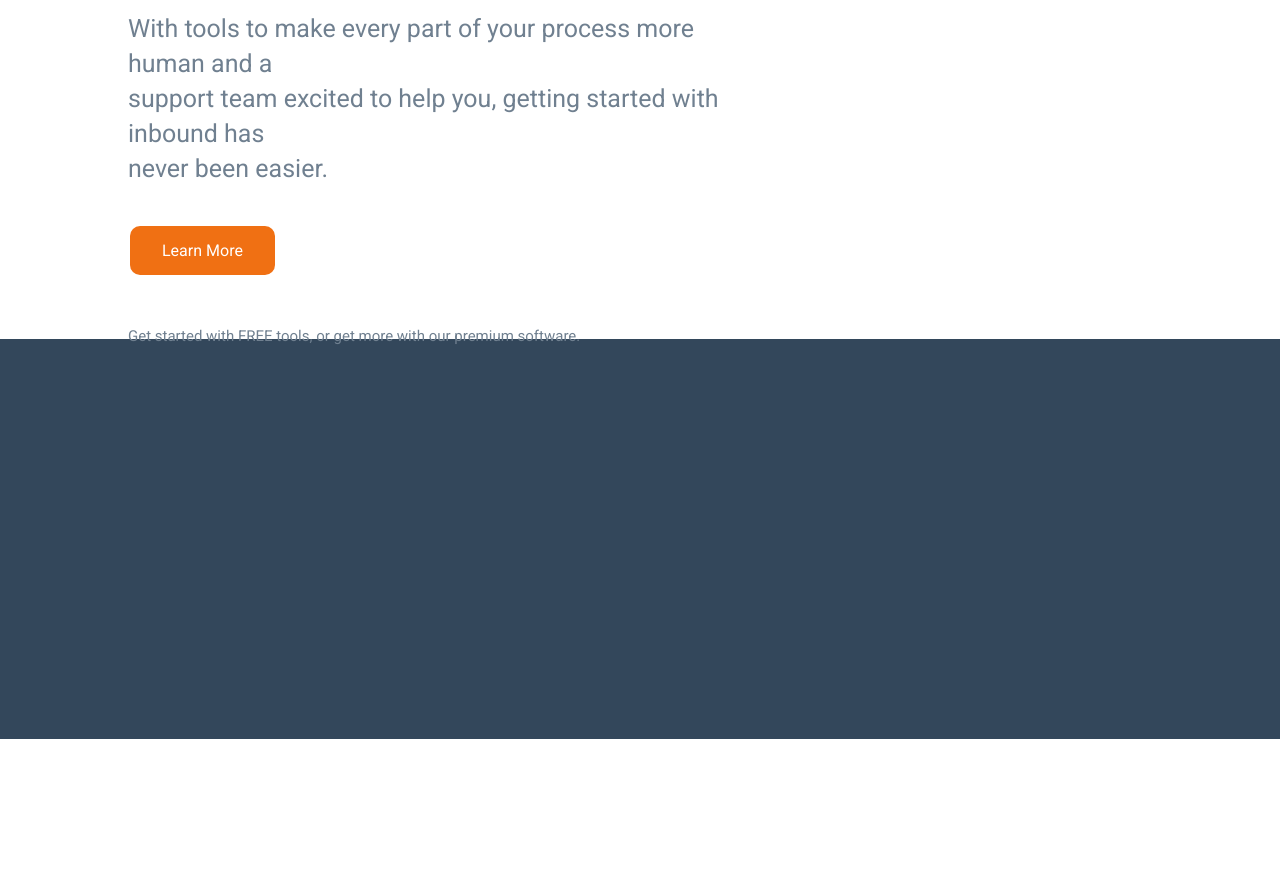
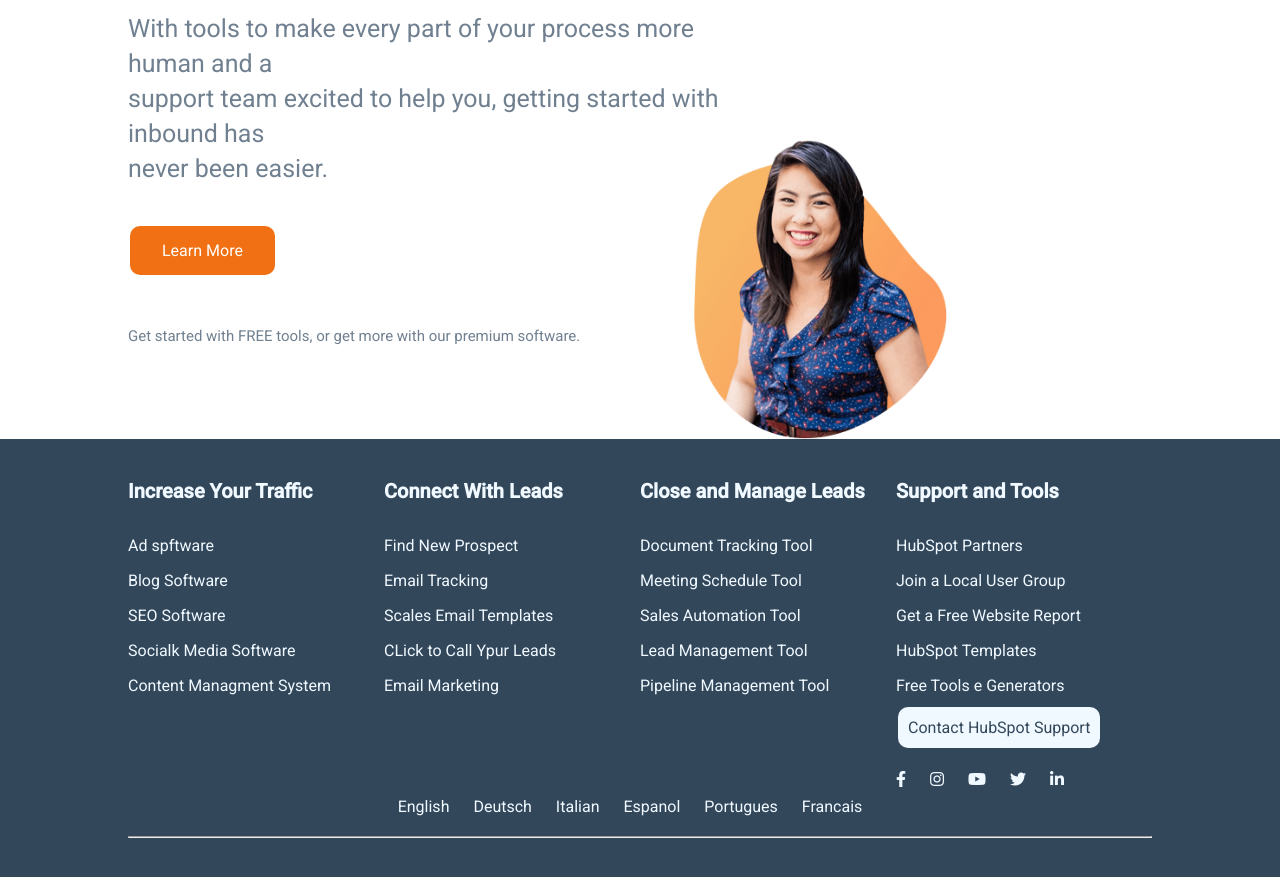
Before and after one commit to brian-marinai/htmlcss-hubspot, a plain HTML site: page index.html in a window 1280 px wide. Shown: the part 4120-4997 px from the top of the page. Before the commit the page ends 4859 px from the top, so only its background shows below. Drawn offline with Linux system fonts and the light colour scheme.

Commit message:
progetto hubspot con footer terminato

```diff
--- a/css/style.css
+++ b/css/style.css
@@ -299,7 +299,6 @@ main{
 
 .colonna40{
   float: left;
-  height: 300px;
   width: 40%;
   float: left;
   /* debug */
@@ -328,7 +327,9 @@ main{
   display: inline-block;
   height: 20px;
 }
-
+.contenuto3sotto{
+  height: 800px;
+}
 .colonna60 h2{
   padding-top: 50px;
   font-size: 35px;
@@ -346,9 +347,67 @@ main{
   font-size: 15px;
   margin-bottom: 50px;
 }
+.donna{
+  width: 80%;
+}
+.donna img{
+  height: 300px;
+  float: right;
+}
 /* parte footer */
 footer{
-  margin-top: 200px;
-  height: 400px;
+  font-family: "Roboto", sans-serif;
+  height: 800px;
   background-color: #33475b;
 }
+.colonnafooter{
+  float: left;
+  width: 25%;
+}
+.colonnafooter h2{
+  color: #f0f9ff;
+  font-size: 20px;
+  padding-top: 40px;
+}
+.colonnafooter ul{
+  padding-top: 25px;
+  list-style-type: none;
+}
+.colonnafooter li{
+  color: #f0f9ff;
+  line-height: 35px;
+}
+#button{
+  background-color: #f0f9ff;
+  border: none;
+  border-radius: 10px;
+  color: #33475b;
+  padding: 3px 10px;
+  text-align: center;
+  text-decoration: none;
+  display: inline-block;
+  font-size: 16px;
+  margin: 4px 2px;
+  cursor: pointer;
+}
+#fontawesome{
+  padding-top: 10px;
+}
+
+#fontawesome li{
+  margin-right: 20px;
+  display: inline-block;
+}
+
+#lingue{
+  color: #f0f9ff;
+  text-align: center;
+}
+#lingue li{
+  display: inline-block;
+  margin-right: 20px;
+}
+#linea{
+  color: #f0f9ff;
+  margin-top: 20px;
+}
--- a/index.html
+++ b/index.html
@@ -259,6 +259,9 @@
               </div>
               <p id="paragrafofinale">Get started with FREE tools, or get more with our premium software.</p>
             </div>
+            <div class="donna">
+              <img src="img/woman.webp" alt="">
+            </div>
           </div>
 
         </div>
@@ -266,7 +269,68 @@
     </main>
     <!-- parte footer -->
     <footer>
-      <div class="centratura riga">
+      <div class="centratura">
+        <div class="colonnafooter">
+          <h2>Increase Your Traffic</h2>
+          <ul>
+            <li>Ad spftware</li>
+            <li>Blog Software</li>
+            <li>SEO Software</li>
+            <li>Socialk Media Software</li>
+            <li>Content Managment System</li>
+          </ul>
+        </div>
+        <div class="colonnafooter">
+          <h2>Connect With Leads</h2>
+          <ul>
+            <li>Find New Prospect</li>
+            <li>Email Tracking</li>
+            <li>Scales Email Templates</li>
+            <li>CLick to Call Ypur Leads</li>
+            <li>Email Marketing</li>
+          </ul>
+        </div>
+        <div class="colonnafooter">
+          <h2>Close and Manage Leads</h2>
+          <ul>
+            <li>Document Tracking Tool</li>
+            <li>Meeting Schedule Tool</li>
+            <li>Sales Automation Tool</li>
+            <li>Lead Management Tool</li>
+            <li>Pipeline Management Tool</li>
+          </ul>
+        </div>
+        <div class="colonnafooter">
+          <h2>Support and Tools</h2>
+          <ul>
+            <li>HubSpot Partners</li>
+            <li>Join a Local User Group</li>
+            <li>Get a Free Website Report</li>
+            <li>HubSpot Templates</li>
+            <li>Free Tools e Generators</li>
+            <li> <a id="button" href="#">Contact HubSpot Support</a> </li>
+          </ul>
+          <ul id="fontawesome">
+            <li><i class="fab fa-facebook-f"></i></li>
+            <li><i class="fab fa-instagram"></i></li>
+            <li><i class="fab fa-youtube"></i></li>
+            <li><i class="fab fa-twitter"></i></li>
+            <li><i class="fab fa-linkedin-in"></i></li>
+          </ul>
+        </div>
+        <div>
+          <ul id="lingue">
+            <li>English</li>
+            <li>Deutsch</li>
+            <li>Italian</li>
+            <li>Espanol</li>
+            <li>Portugues</li>
+            <li>Francais</li>
+          </ul>
+          <hr id="linea">
+        </div>
+
+
 
       </div>
 
```
